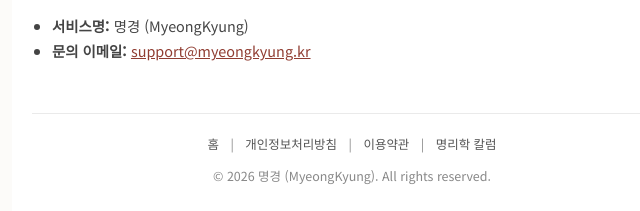
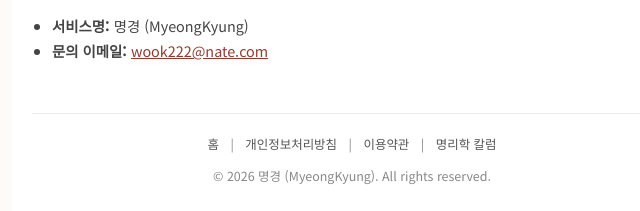
Before and after one commit to fortuner7777/myeongkyung-web, a plain HTML site: page privacy.html in a window 1280 px wide. Shown: the part 1093-1304 px from the top of the page, 288-928 px from the left. Drawn offline with Linux system fonts and the light colour scheme.

Commit message:
Update privacy.html

```diff
--- a/privacy.html
+++ b/privacy.html
@@ -59,7 +59,7 @@
     <p>서비스 이용 중 발생하는 개인정보 보호 관련 문의, 불만 처리, 기타 제휴 문의는 아래 이메일로 연락해 주시면 신속하게 답변해 드리겠습니다.</p>
     <ul>
       <li><strong>서비스명:</strong> 명경 (MyeongKyung)</li>
-      <li><strong>문의 이메일:</strong> <a href="mailto:support@myeongkyung.kr" style="color:#903c31;">support@myeongkyung.kr</a></li>
+      <li><strong>문의 이메일:</strong> <a href="mailto:wook222@nate.com" style="color:#903c31;">wook222@nate.com</a></li>
     </ul>
 
     <div class="footer">
```
